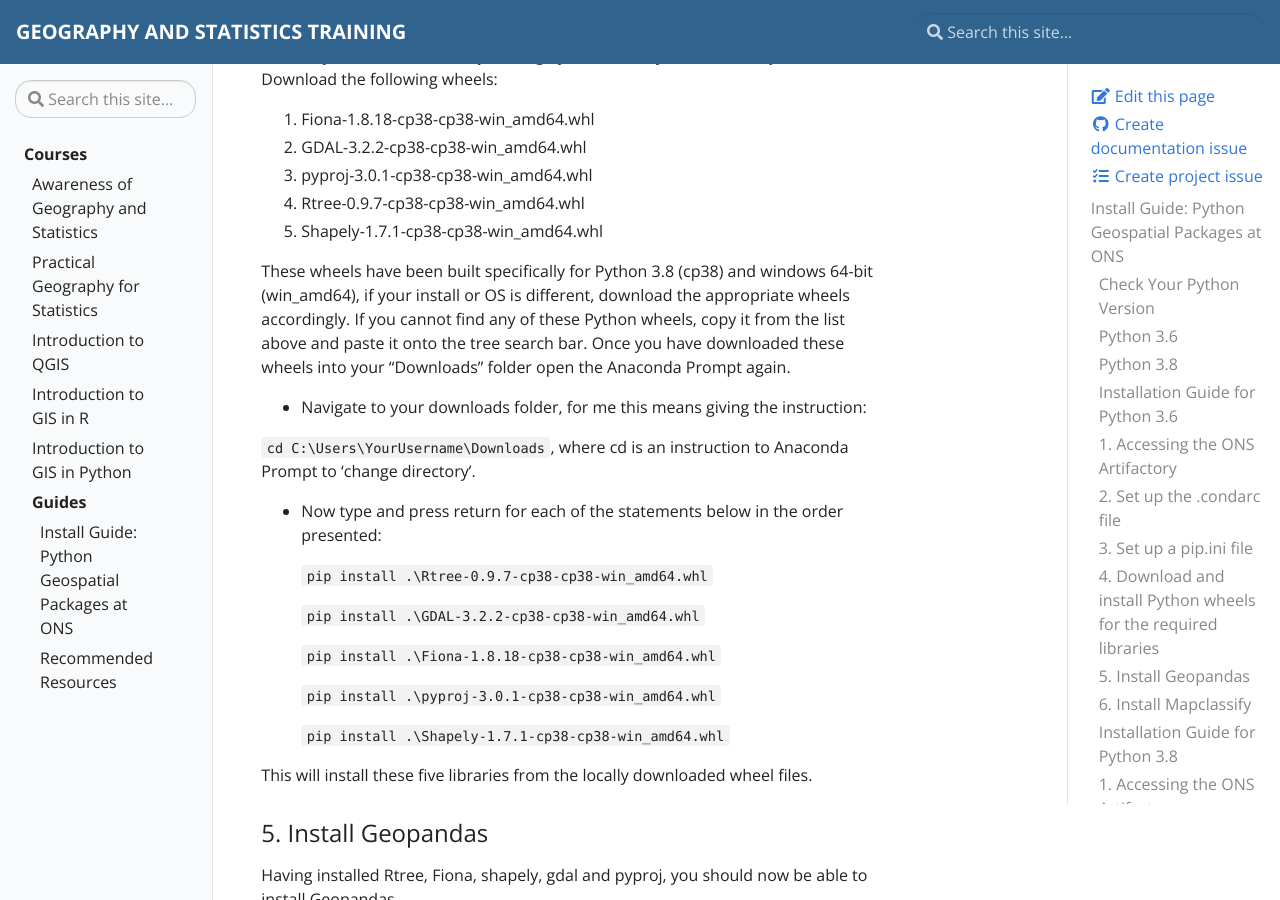
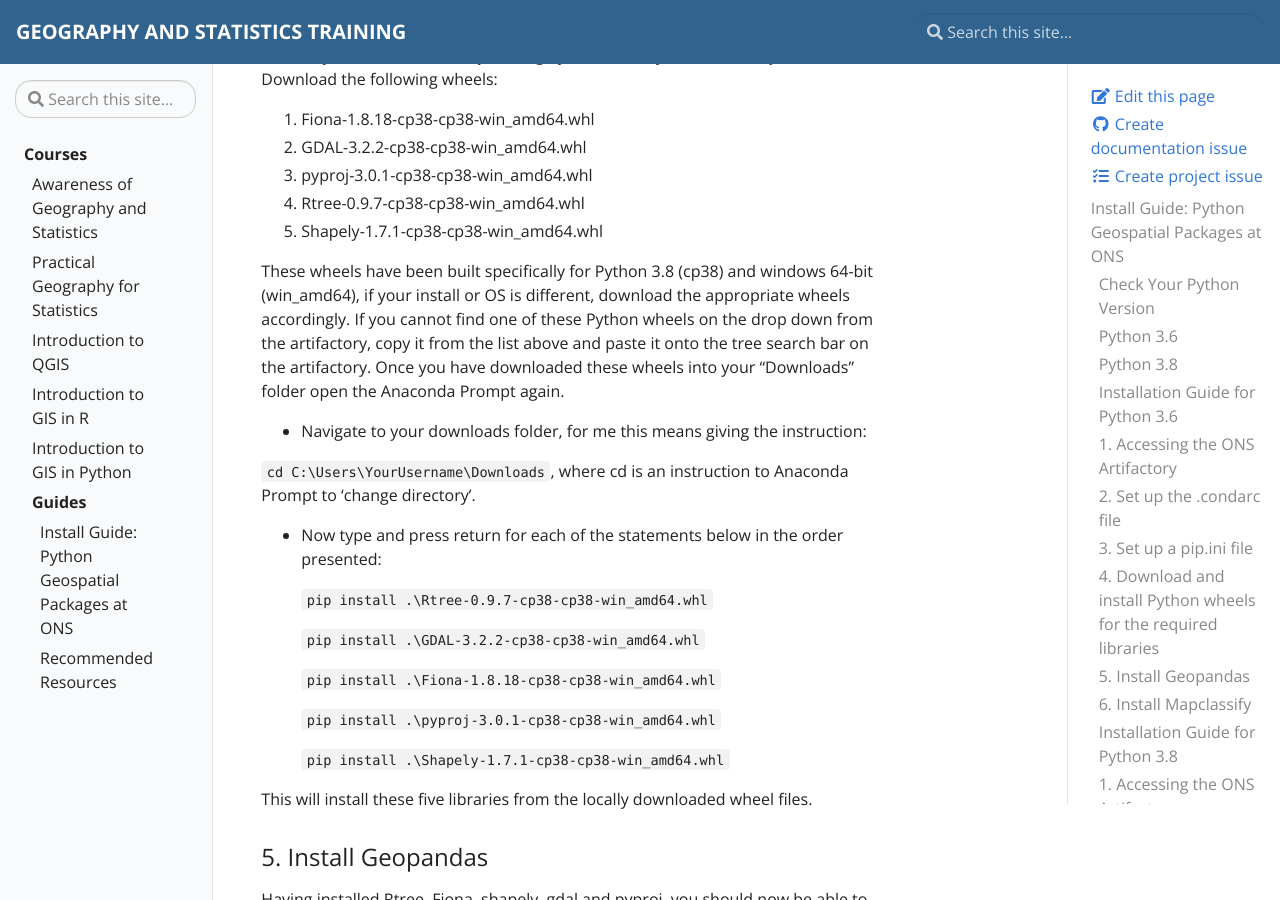
Before and after one commit to ONSgeo/geospatial-training, a Jekyll site: the page built from _docs/guides/python_install.md, in a window 1280 px wide and 900 px high, scrolled down 9950 px. Built offline with Jekyll 4.4.1, drawn with Linux system fonts in a browser that asks for light colours.

Commit message:
Update python_install.md

```diff
--- a/_docs/guides/python_install.md
+++ b/_docs/guides/python_install.md
@@ -245,7 +245,7 @@ In Artifactory, we’ll need to access the “Artifactory Repository Browser”.
 
 
 These wheels have been built specifically for Python 3.8 (cp38) and windows 64-bit (win_amd64), if your install or OS is different, download the appropriate wheels accordingly.
-If you cannot find any of these Python wheels, copy it from the list above and paste it onto the tree search bar. Once you have downloaded these wheels into your “Downloads” folder open the Anaconda Prompt again.
+If you cannot find one of these Python wheels on the drop down from the artifactory, copy it from the list above and paste it onto the tree search bar on the artifactory. Once you have downloaded these wheels into your “Downloads” folder open the Anaconda Prompt again.
 
 * Navigate to your downloads folder, for me this means giving the instruction:
 
```
